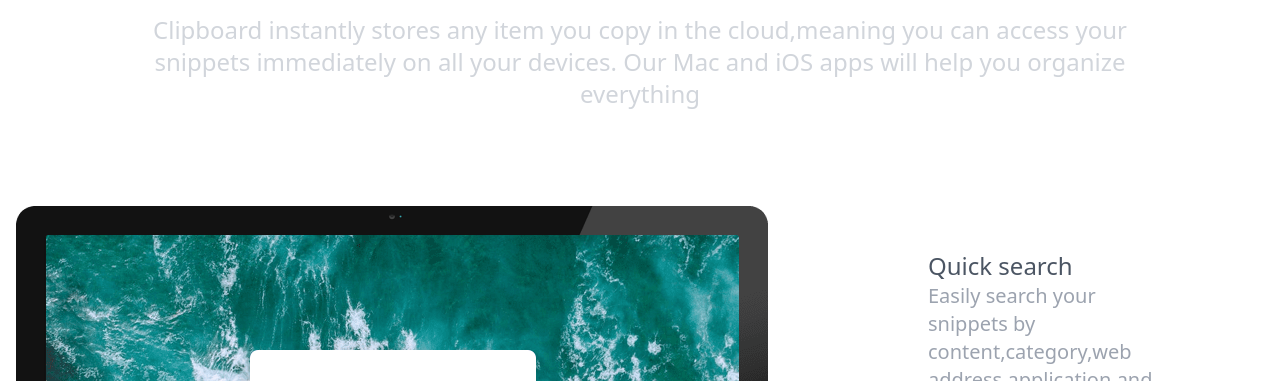
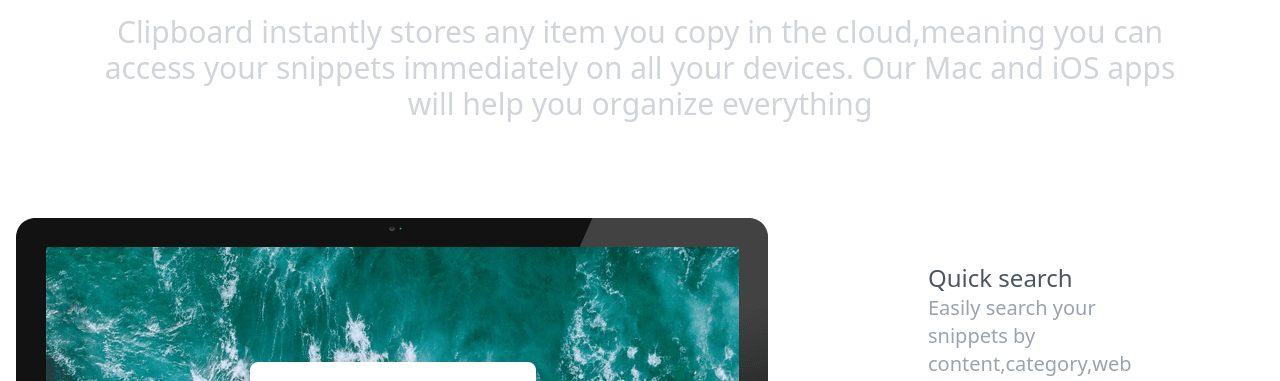
Before and after one commit to bdushime/Clipboard-Web-Me, a plain HTML site: page index.html in a window 1280 px wide. Shown: the part 719-1100 px from the top of the page. Drawn offline with nearby package versions, Linux system fonts and the light colour scheme.

Commit message:
initial commit

```diff
--- a/index.html
+++ b/index.html
@@ -25,7 +25,7 @@
      <section id="snippets">
        <div class="max-w-6xl flex flex-col mx-auto space-y-6 items-center justify-center  px-10">
         <h3 class="mx-auto mt-9 text-5xl text-center  font-bold text-gray-500">Keep track of your snippets</h3>
-        <p class="text-gray-300 text-center mx-auto my-3 text-2xl">Clipboard instantly stores any item you copy in the cloud,meaning you
+        <p class="text-gray-300 text-center mx-auto my-3 text-3xl">Clipboard instantly stores any item you copy in the cloud,meaning you
             can access your snippets immediately on all your devices. Our Mac and iOS apps will help you organize
             everything</p>
        </div>
```
